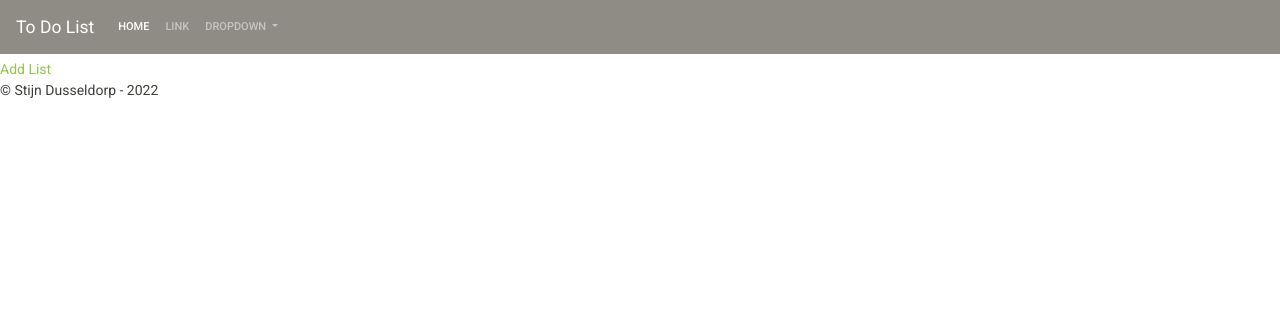
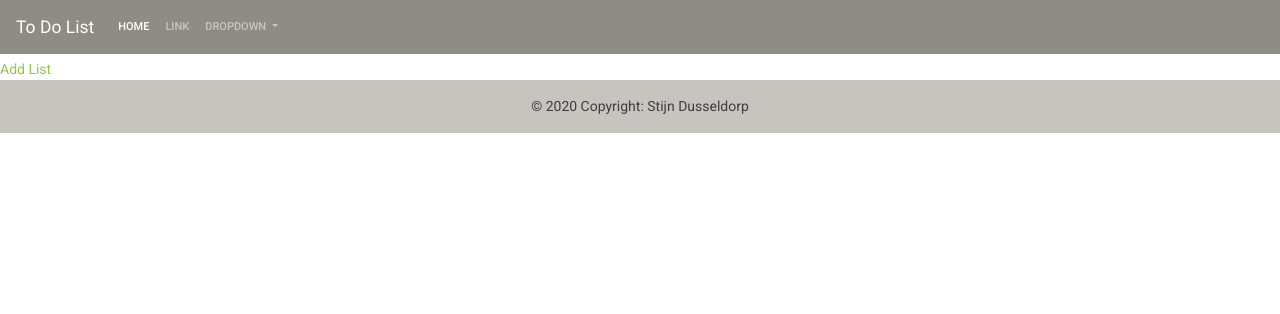
Before and after one commit to Stijndus/challenge-back-end, a PHP site: page /index.php in a window 1280 px wide. Shown: the top 314 px of the page. Run offline with PHP 8.4, Linux system fonts and the light colour scheme; data that the repository does not hold is empty; some libraries are stand-ins or nearby versions.

Commit message:
Edited the footer

```diff
--- a/assets/components/footer.php
+++ b/assets/components/footer.php
@@ -1,3 +1,6 @@
-<footer class="w3-container w3-center w3-light-gray w3-display-bottommiddle">
-    &copy; Stijn Dusseldorp - 2022
+<footer class="bg-light text-center text-lg-start">
+  <div class="text-center p-3" style="background-color: rgba(0, 0, 0, 0.2);">
+    © 2020 Copyright:
+    <a class="text-dark" href="https://github.com/Stijndus">Stijn Dusseldorp</a>
+  </div>
 </footer>
```
